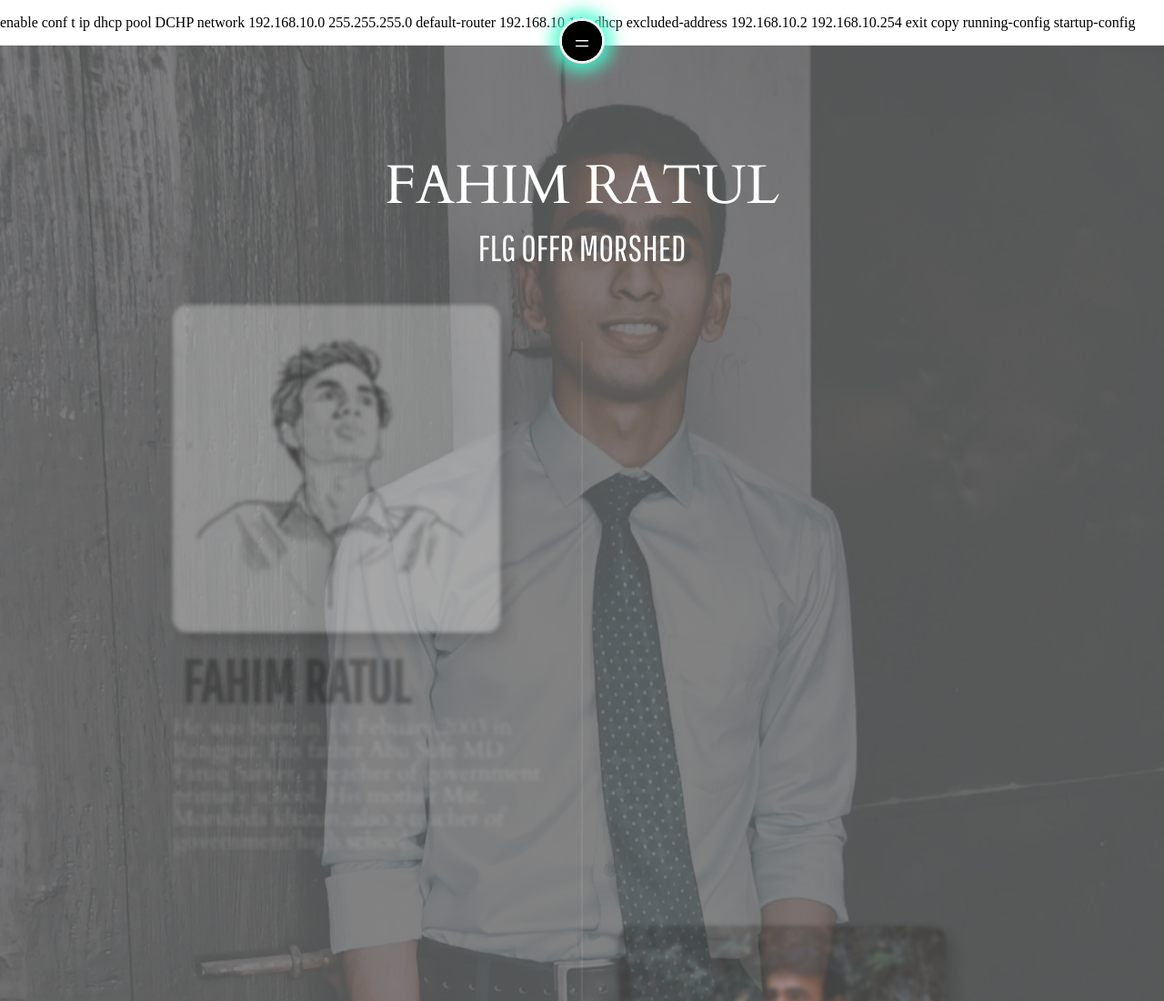
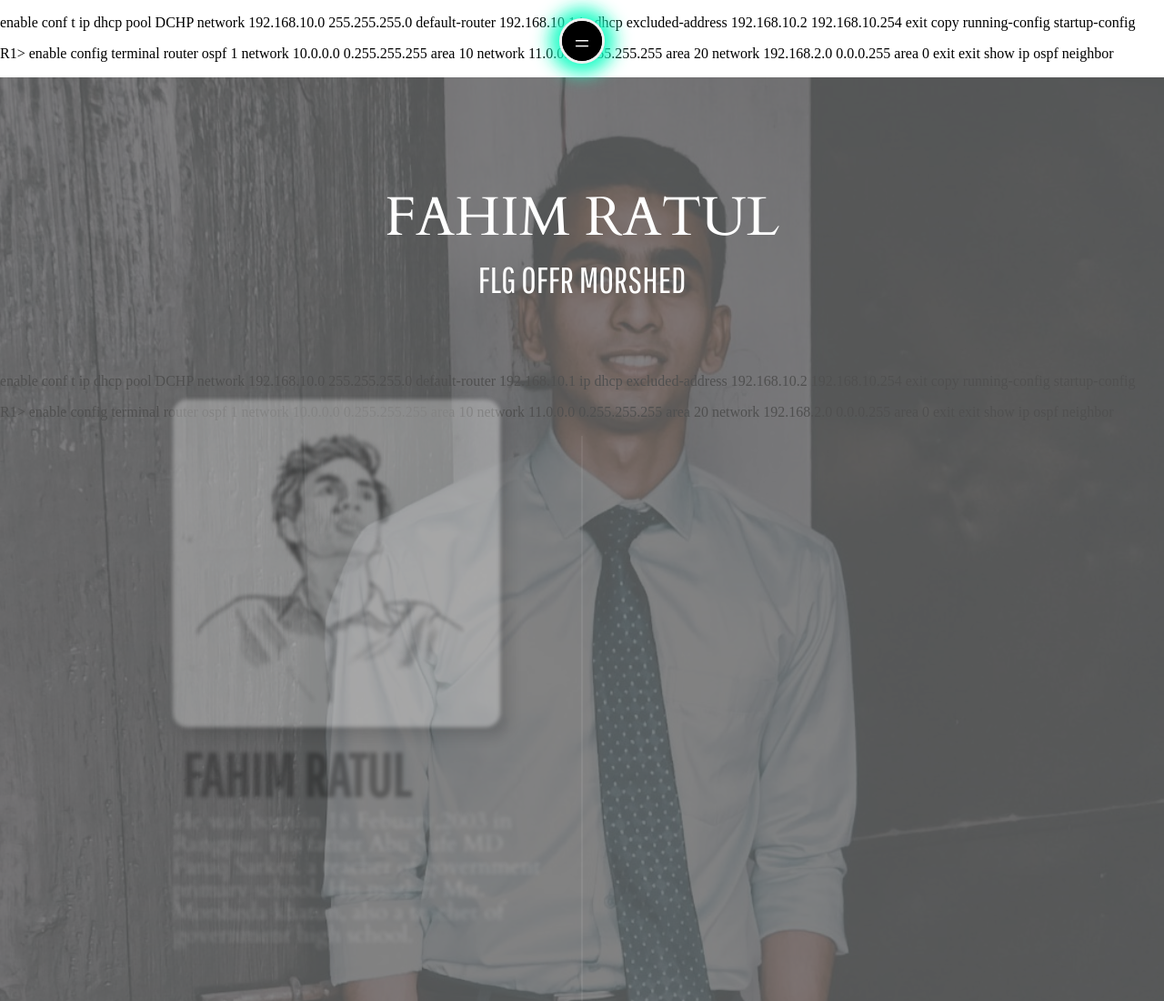
Before and after one commit to fahimratul/bd, a plain HTML site: page index.html in a window 1280 px wide. Shown: the top 1100 px of the page at 91% size. Drawn offline with nearby package versions, Linux system fonts and the light colour scheme.

Commit message:
Update index.html

```diff
--- a/index.html
+++ b/index.html
@@ -33,6 +33,18 @@ ip dhcp excluded-address 192.168.10.2 192.168.10.254
 exit
 copy running-config startup-config
 </p>
+<p>
+R1>
+enable
+config terminal
+router ospf 1
+network 10.0.0.0 0.255.255.255 area 10
+network 11.0.0.0 0.255.255.255 area 20
+network 192.168.2.0 0.0.0.255 area 0
+exit
+exit
+show ip ospf neighbor
+</p>
 </div>
 <div class="timeline-container" id="timeline-1">
   <div class="timeline-header">
@@ -40,6 +52,29 @@ copy running-config startup-config
     <h2 class="timeline-header__subtitle">FLG OFFR  MORSHED</h2>
 
   </div>
+<div>
+<p> enable
+conf t
+ip dhcp pool DCHP
+network 192.168.10.0 255.255.255.0
+default-router 192.168.10.1
+ip dhcp excluded-address 192.168.10.2 192.168.10.254
+exit
+copy running-config startup-config
+</p>
+<p>
+R1>
+enable
+config terminal
+router ospf 1
+network 10.0.0.0 0.255.255.255 area 10
+network 11.0.0.0 0.255.255.255 area 20
+network 192.168.2.0 0.0.0.255 area 0
+exit
+exit
+show ip ospf neighbor
+</p>
+</div>
   <div class="timeline">
     <div class="timeline-item" data-text="BIRTH">
       <div class="timeline__content"><img class="timeline__img" src="unnamed.jpg"/>
```
